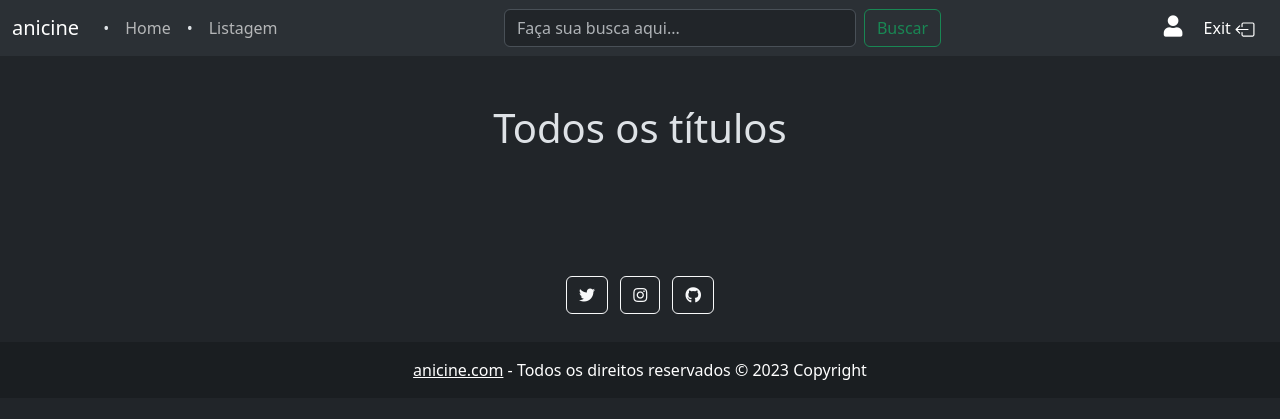
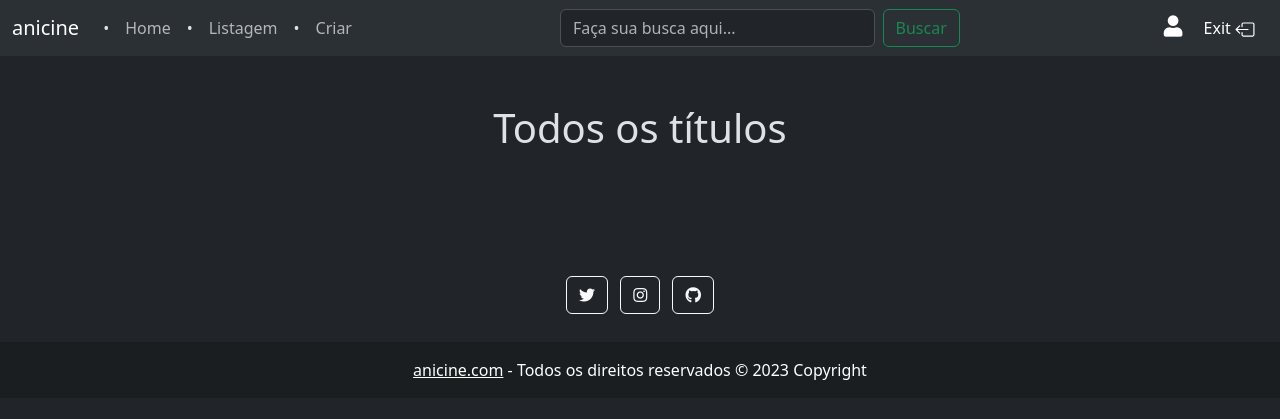
Before and after one commit to ViniciusTamae/Site-De-Filmes, a PHP site: page /front/pages/editTypes.php in a window 1280 px wide. Shown: the top 419 px of the page. Run offline with PHP 8.4, Linux system fonts and the light colour scheme; the visitor is signed in with stand-in values (Sample User, id 1); data that the repository does not hold is empty.

Commit message:
adding navbar new page

```diff
--- a/front/components/navbar.php
+++ b/front/components/navbar.php
@@ -39,6 +39,12 @@ if ($_SESSION['logged']) {
                 <li class="nav-item">
                     <a class="nav-link" href="/front/pages/editTypes">Listagem</a>
                 </li>
+                <li class="nav-item">
+                    <span class="mx-2">•</span>
+                </li>
+                <li class="nav-item">
+                    <a class="nav-link" href="/front/pages/createTypes">Criar</a>
+                </li>
             </ul>
         </div>
 
@@ -79,6 +85,10 @@ if ($_SESSION['logged']) {
                         <span class="mx-2 align-middle">•</span>
                         <a class="nav-link d-inline" href="/front/pages/editTypes">Listagem</a>
                     </li>
+                    <li class="nav-item">
+                        <span class="mx-2 align-middle">•</span>
+                        <a class="nav-link d-inline" href="/front/pages/createTypes">Criar</a>
+                    </li>
                     <li class="nav-item mt-2">
                         <form class="d-flex" role="search" action="/api/operations/audioVisualOperation" method='post'>
                             <input class="form-control me-2" type="search" placeholder="Faça sua busca aqui..."
```
